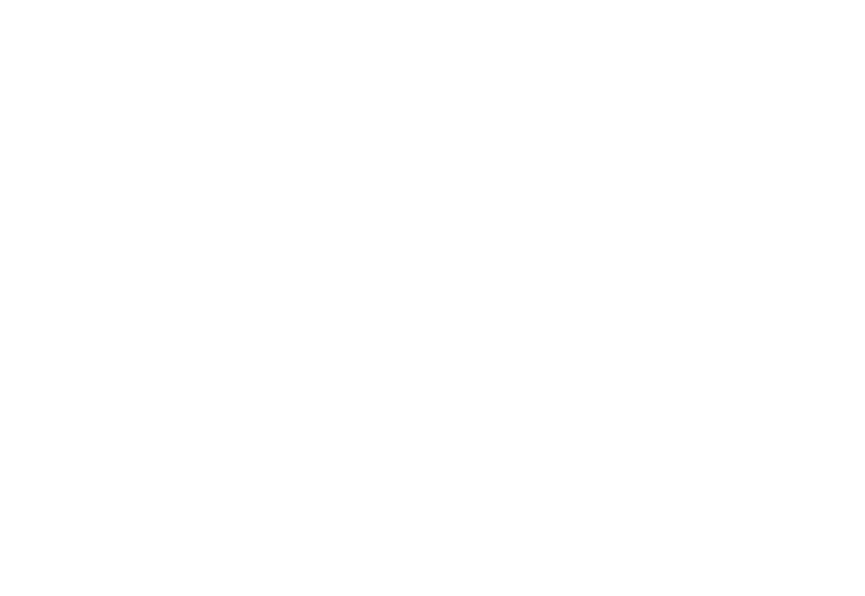
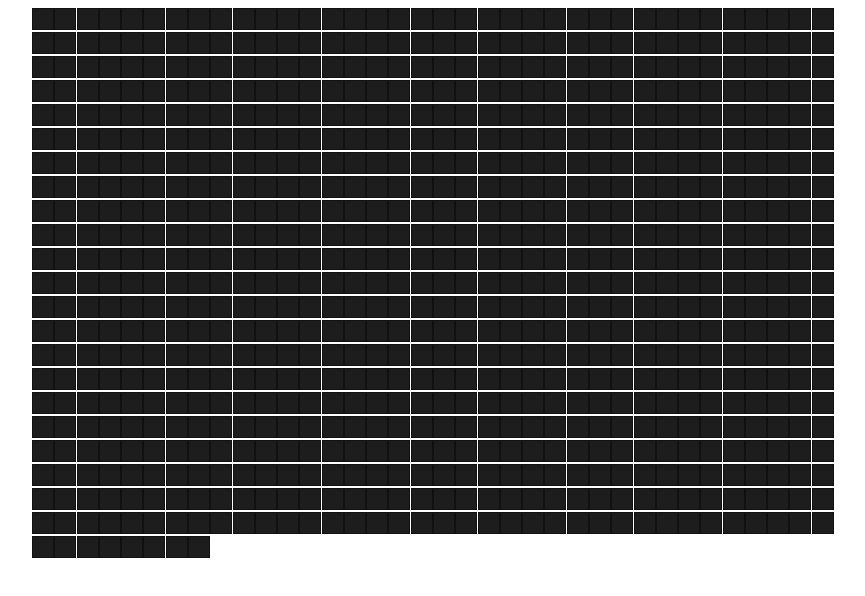
Before and after one commit to acciojob/Color-board-mehabubi-meh, a website: page main.html in a window 1280 px wide. Shown: the whole page, without its empty margins (208-1073 px from the left). Drawn offline with Linux system fonts and the light colour scheme.

Commit message:
created a submission

```diff
--- a/main.html
+++ b/main.html
@@ -1,16 +1,11 @@
 <!DOCTYPE html>
+<html>
+<head>
+  <link rel="stylesheet" href="styles.css">
+</head>
+<body>
+  <div class="container" id="board"></div>
 
-<html>
-
-<head>
-	<link rel="stylesheet" href="styles.css">
-</head>
-
-<body>
-	<!-- the entire body must be written by student -->
-    <script type="text/javascript" src="./script.js">
-</script>
-
+  <script type="text/javascript" src="./script.js"></script>
 </body>
-
 </html>
--- a/script.js
+++ b/script.js
@@ -1 +1,25 @@
 //your JS code here. If required.
+const container = document.getElementById("board");
+const colors = ["#e74c3c", "#8e44ad", "#3498db", "#e67e22", "#2ecc71"];
+
+for (let i = 0; i < 800; i++) {
+  const square = document.createElement("div");
+  square.classList.add("square");
+
+  square.addEventListener("mouseover", () => setColor(square));
+  container.appendChild(square);
+}
+
+function setColor(element) {
+  const color = getRandomColor();
+  element.style.backgroundColor = color;
+
+  // Reset after 1 second
+  setTimeout(() => {
+    element.style.backgroundColor = "#1d1d1d";
+  }, 1000);
+}
+
+function getRandomColor() {
+  return colors[Math.floor(Math.random() * colors.length)];
+}
--- a/styles.css
+++ b/styles.css
@@ -1 +1,16 @@
 /*  your css code here. If applicable */
+.container {
+  display: grid;
+  grid-template-columns: repeat(auto-fill, minmax(20px, 1fr));
+  grid-gap: 2px;
+  max-width: 800px;
+  margin: auto;
+}
+
+.square {
+  width: 20px;
+  height: 20px;
+  background-color: #1d1d1d;
+  transition: background-color 1s ease;
+  border: 1px solid #111;
+}
```
